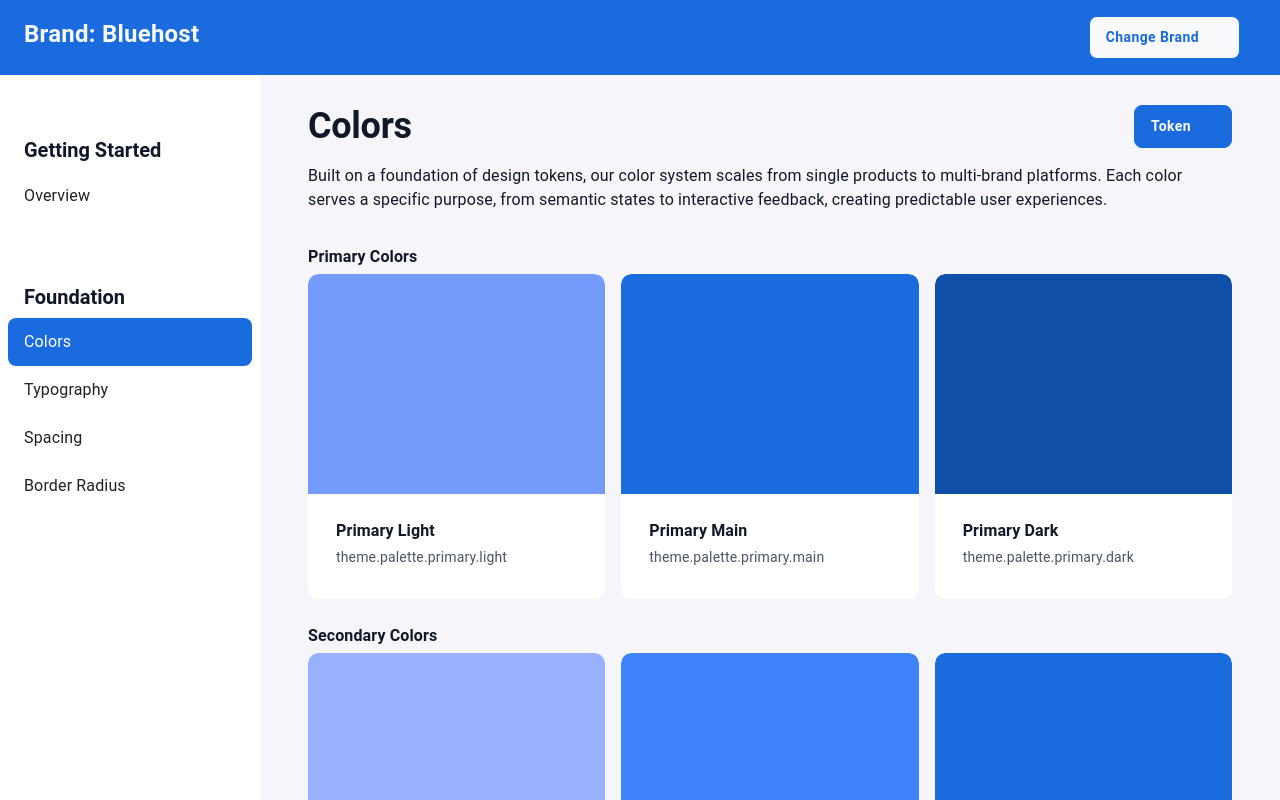
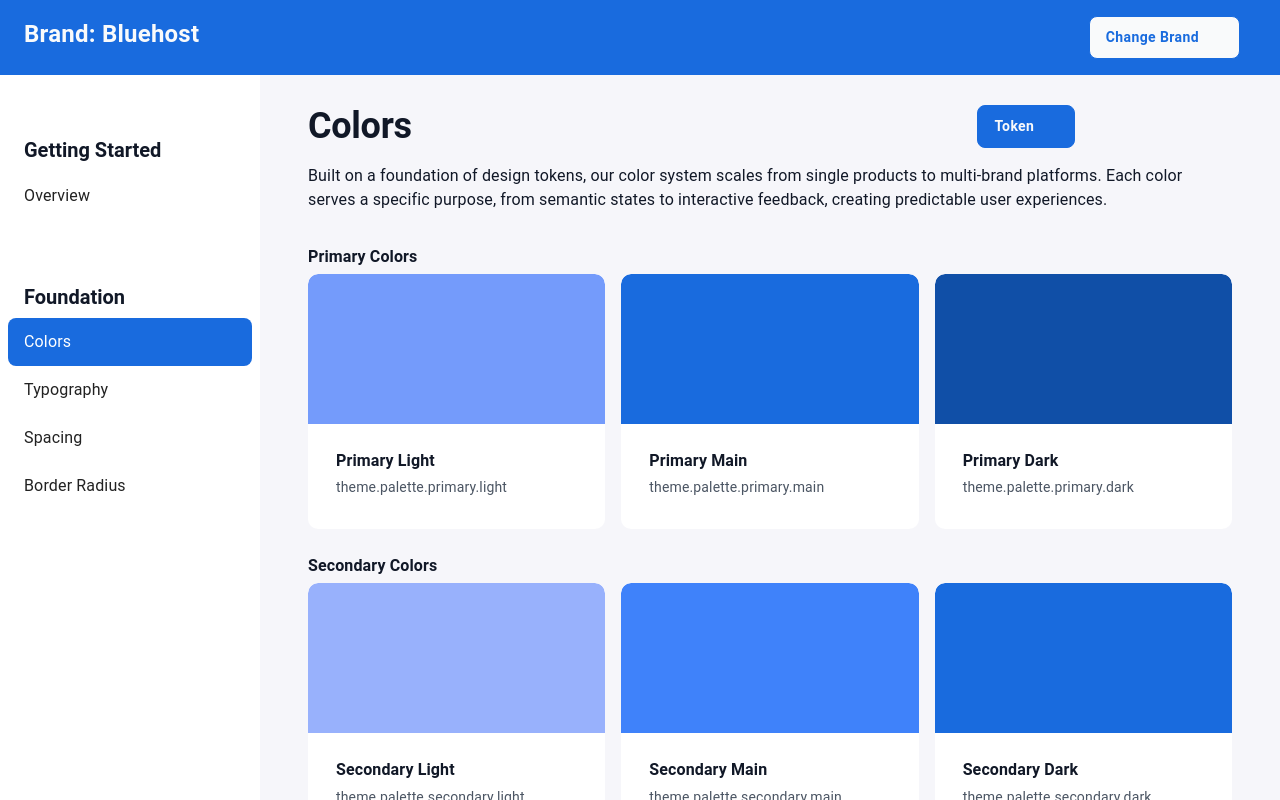
Before and after one commit to kevinsmithdesign/MulitBrandDesignSystem, a React (Vite) app: page /colors in a window 1280 px wide. Built offline with nearby package versions, Linux system fonts and the light colour scheme; some icons are missing.

Commit message:
Adjusting height on color cards

```diff
--- a/src/components/ColorCard.jsx
+++ b/src/components/ColorCard.jsx
@@ -24,7 +24,7 @@ const ColorCard = ({
     >
       <Box
         sx={{
-          height: "220px",
+          height: "150px",
           background: backgroundColor,
           borderRadius: "10px 10px 0px 0px",
           width: "100%",
--- a/src/pages/ColorsPages.jsx
+++ b/src/pages/ColorsPages.jsx
@@ -397,7 +397,7 @@ const ColorPage = () => {
   return (
     <Stack sx={{ maxWidth: "1120px", mb: 8 }}>
       <Grid container spacing={2}>
-        <Grid size={{ xs: 12, sm: 6 }}>
+        <Grid size={{ xs: 12, sm: 4 }}>
           <Typography variant="h2" fontWeight="bold" mb={{ xs: 1, sm: 2 }}>
             Colors
           </Typography>
```
